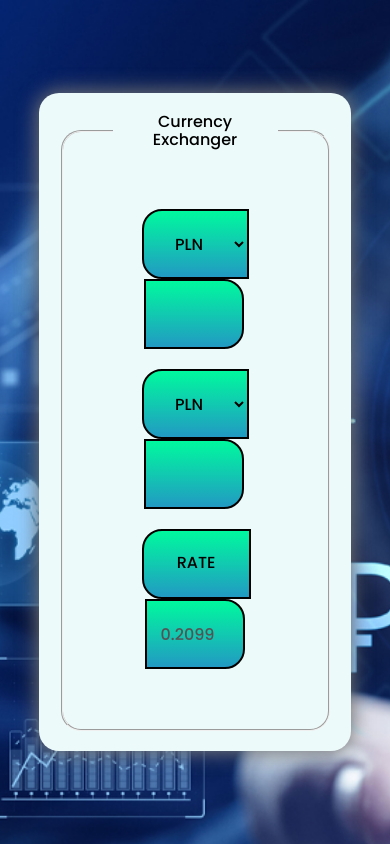
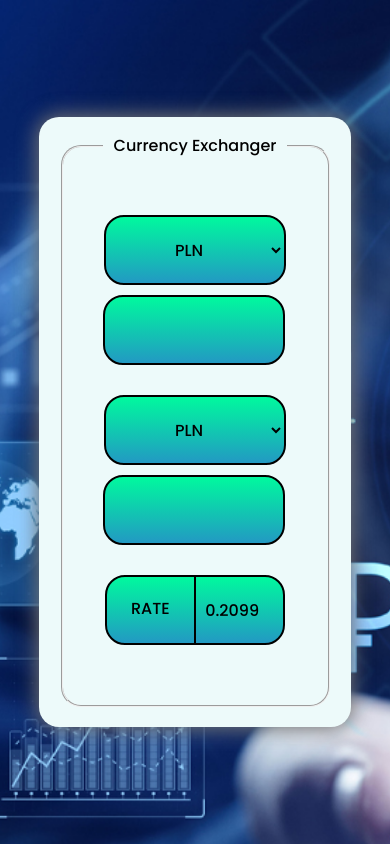
Before and after one commit to PaweLeszczynsky/Currency-Exchanger-React, a React (Create React App) app: page / in a window 390 px wide. Built offline with nearby package versions, Linux system fonts and the light colour scheme.

Commit message:
media queries added in components style

```diff
--- a/src/Form/style.css
+++ b/src/Form/style.css
@@ -9,6 +9,7 @@
     justify-content: center;
     align-items: center;
 }
+
 .exchangerForm__fieldset {
     padding: 50px;
     border-radius: 20px;
@@ -22,3 +23,19 @@
     padding: 0 5%;
     text-align: center;
 }
+
+@media (max-width:500px) {
+    .exchangerForm__fieldset {
+        padding: 50px 8vw;
+    }
+}
+
+@media (max-width:350px) {
+    .exchangerForm__fieldset {
+        padding: 50px 0;
+    }
+    .exchangerForm__legend {
+        padding: 0 1%;
+        text-align: center;
+    }
+}
--- a/src/LabelRate/style.css
+++ b/src/LabelRate/style.css
@@ -24,3 +24,17 @@
     text-align: center;
     background: linear-gradient(0deg, rgba(34, 153, 195, 1) 0%, rgba(0, 249, 158, 1) 100%);
 }
+.exchangerForm__amountExchangerate:disabled {
+    color: black;
+}
+@media (max-width:500px) {
+
+    .exchangerForm__exchangeRate {
+        min-width: 50%;
+    }
+
+    .exchangerForm__amountExchangerate {
+        min-width: 50%;
+    }
+
+}
--- a/src/Paragraph/style.css
+++ b/src/Paragraph/style.css
@@ -5,3 +5,15 @@
     flex-wrap: wrap;
     margin: 10px;
 }
+
+@media (max-width:500px) {
+    .exchangerForm__paragraph {
+        display: flex;
+        flex-direction: row;
+        justify-content: center;
+        flex-wrap: wrap;
+        margin: 10px;
+        max-width: 200px;
+    }
+
+}
--- a/src/Select/style.css
+++ b/src/Select/style.css
@@ -21,3 +21,23 @@
     width: 40%;
     background: linear-gradient(0deg, rgba(34, 153, 195, 1) 0%, rgba(0, 249, 158, 1) 100%);
 }
+@media (max-width:500px) {
+    .exchangerForm__selectCurrency {
+        border-radius: 20px;
+        width: 100%;
+        margin-bottom: 10px;
+    }
+
+    .exchangerForm__amountCurrency {
+        border: 2px solid black;
+        border-radius: 20px;
+        height: 70px;
+        outline: none;
+        padding: 20px;
+        text-align: center;
+        margin-left: -2px;
+        min-width: 100px;
+        width: 100%;
+        margin-bottom: 10px;
+    }
+}
```
